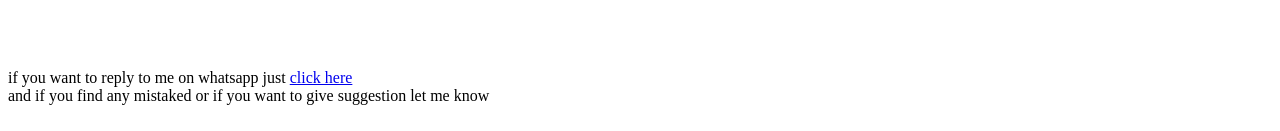
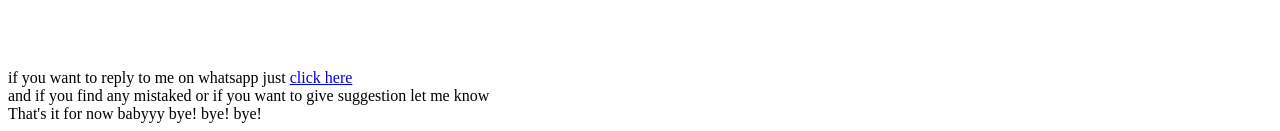
Before and after one commit to Pushkarx17/Bambino, a plain HTML site: page index.html in a window 1280 px wide. Shown: the part 835-966 px from the top of the page. Drawn offline with Linux system fonts and the light colour scheme.

Commit message:
commit changes

```diff
--- a/index.html
+++ b/index.html
@@ -45,6 +45,9 @@
             if you want to reply to me on whatsapp just <a href="https://api.whatsapp.com/send/?phone=919972559662&text&type=phone_number&app_absent=0">click here</a><br>
             and if you find any mistaked or if you want to give suggestion let me know
         </div>
+        <div>
+            That's it for now babyyy bye! bye! bye!
+        </div>
     </body>
 
 </html>
```
